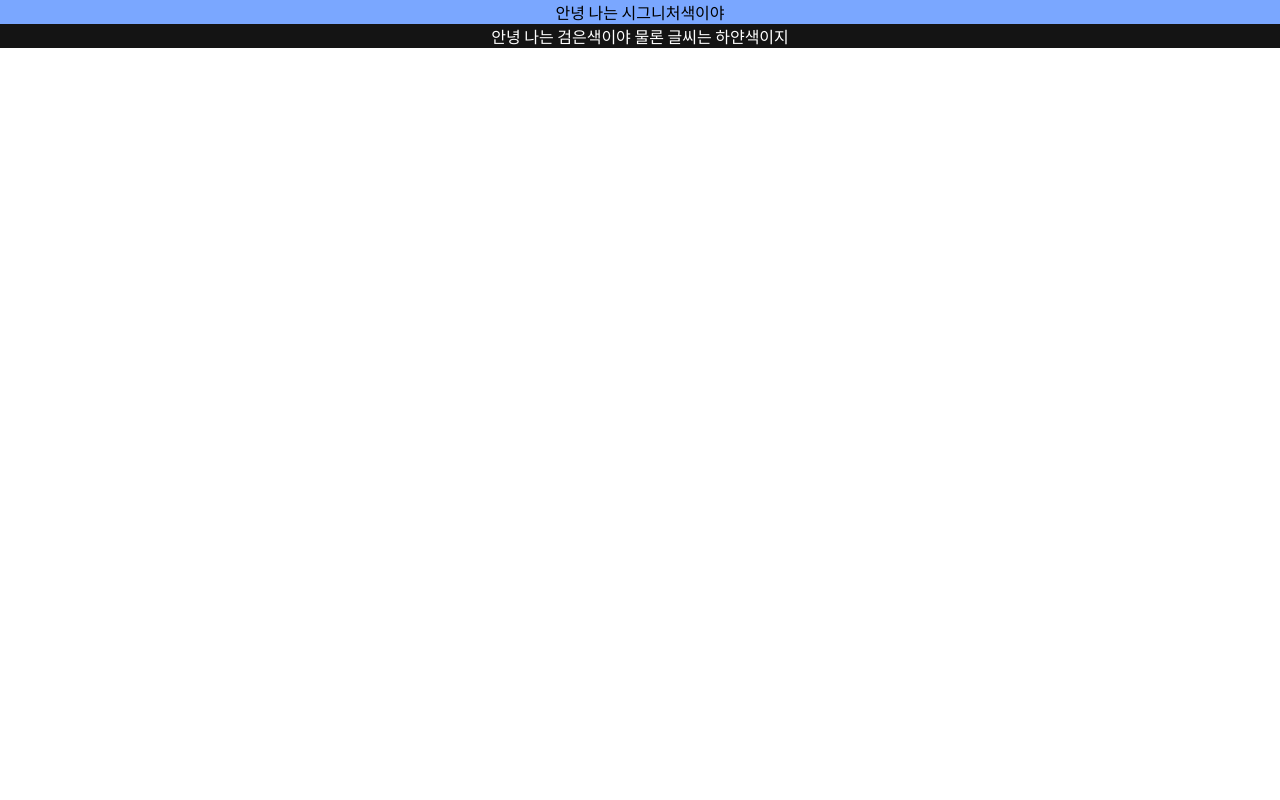
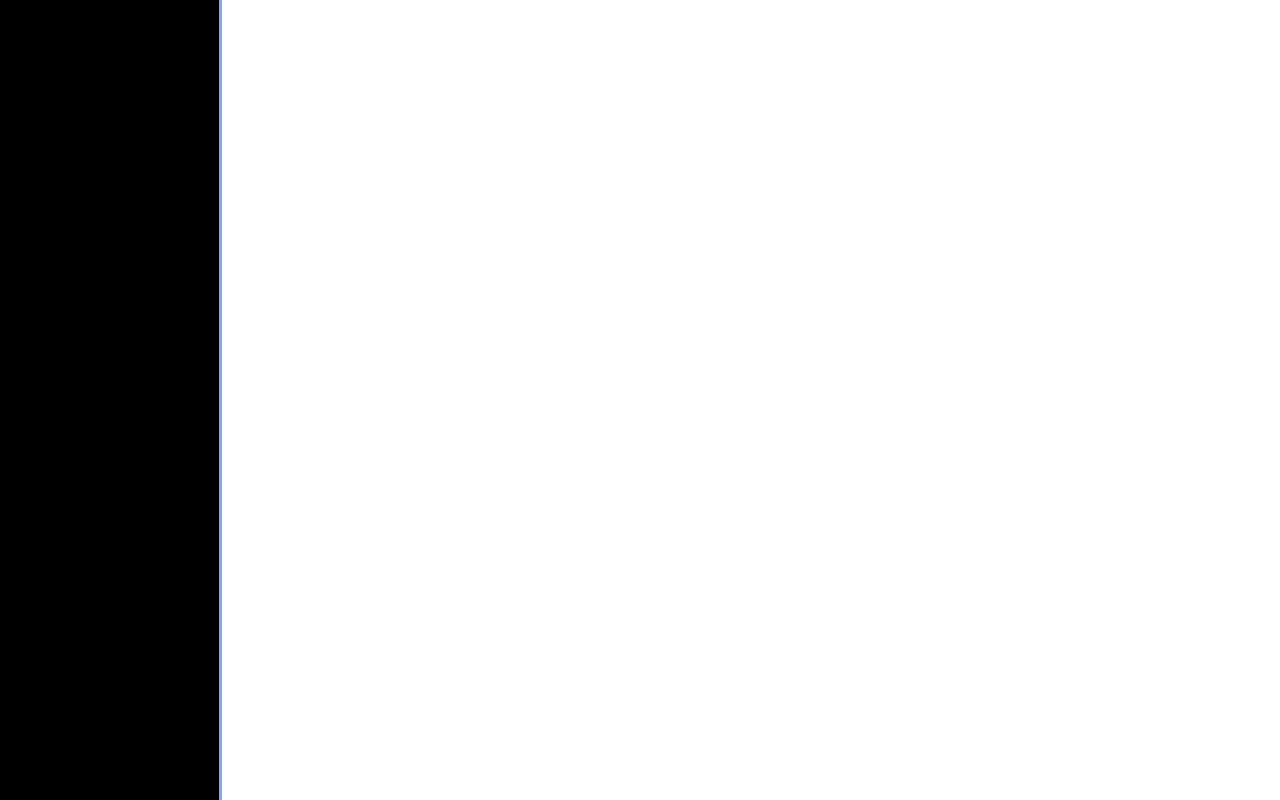
Before and after one commit to FE-Sprint-Study/Namu-Movie, a React (Create React App) app: page / in a window 1280 px wide. Built offline with nearby package versions, Linux system fonts and the light colour scheme.

Commit message:
create Navbar frame

```diff
--- a/src/App.js
+++ b/src/App.js
@@ -1,10 +1,10 @@
-import "./App.css";
-import MovieCard from "./components/MovieCard";
+import './App.css';
+import Navbar from './components/Navbar';
 
 function App() {
   return (
     <div className="App">
-      <MovieCard />
+      <Navbar/>
     </div>
   );
 }
--- a/src/components/MovieCard.js
+++ /dev/null
@@ -1,17 +0,0 @@
-import "../styles/color.css";
-import "../styles/font.css";
-
-export default function MovieCard() {
-  return (
-    <div style={{ backgroundColor: "var(--main-color)" }}>
-      안녕 나는 시그니처색이야
-      <div
-        style={{
-          backgroundColor: "var(--black)",
-          color: "var(--white)",
-        }}>
-        안녕 나는 검은색이야 물론 글씨는 하얀색이지
-      </div>
-    </div>
-  );
-}
--- /dev/null
+++ b/src/components/Navbar.js
@@ -0,0 +1,10 @@
+import "../styles/color.css";
+import "../styles/font.css";
+
+export default function Navbar() {
+    return(
+        <div style={{width:'222px',height:'100vh', backgroundColor:'black',
+        borderRight:'3px solid var(--main-color)', position:'fixed'}}>
+        </div>
+    );
+}
```
Also changed, not shown: src/styles/color.css (indentation only).
